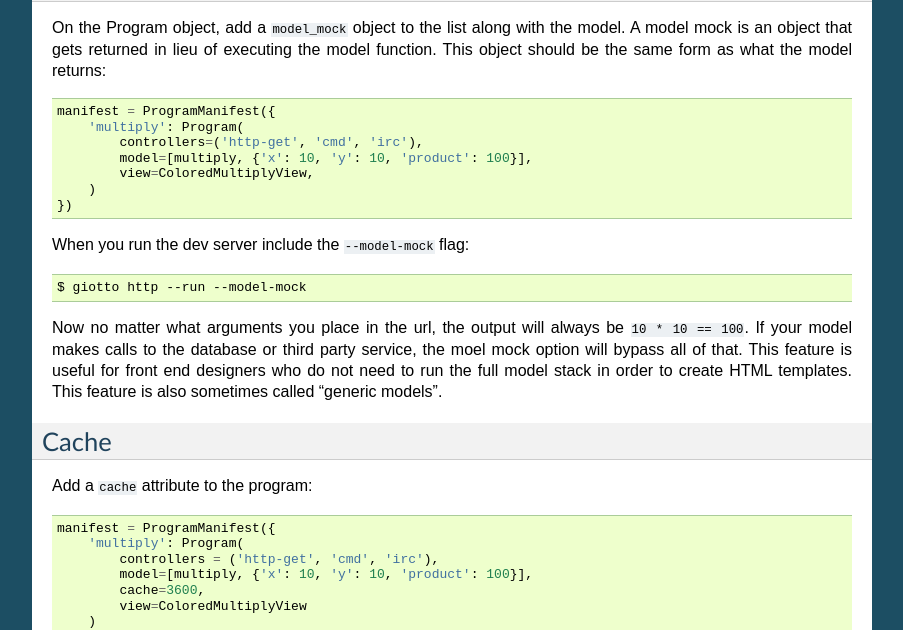
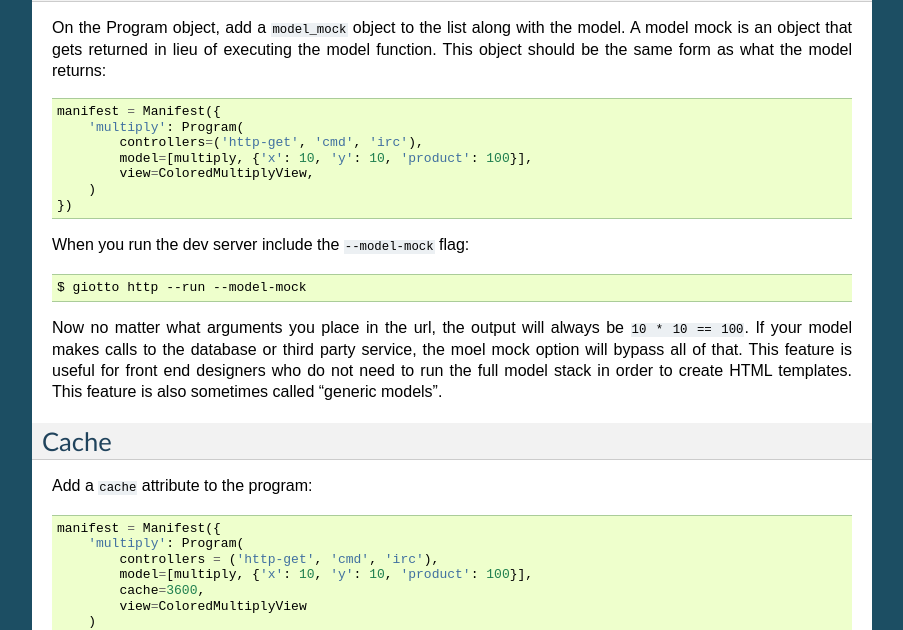
Before and after one commit to priestc/giotto, a Sphinx documentation site: the page built from docs/tutorial.rst, in a window 1280 px wide and 900 px high, scrolled down 2549 px. Shown: the part 156-786 px from the top of the window, without its empty margins (198-1101 px from the left). Built offline with Sphinx 7.4.7, drawn with Linux system fonts in a browser that asks for light colours; some of the changed text lies outside the part shown.

Commit message:
renamed ProgramManifest to just Manifest

```diff
--- a/docs/cache.rst
+++ b/docs/cache.rst
@@ -71,7 +71,7 @@ To enable cache for a program, add a value (in seconds) to the ``cache`` attribu
     def square(x):
         return {'x': x * x}
 
-    manifest = ProgramManifest({
+    manifest = Manifest({
         'squared': Program(
             controllers=('http-get', 'cmd'),
             model=[square],
--- a/docs/manifests.rst
+++ b/docs/manifests.rst
@@ -8,10 +8,10 @@ Manifests are objects that keep track of all the programs that make up your appl
 Think of them as urlconfs in django.
 An example Manifests looks like this::
 
-    from giotto.programs import ProgramManifest
+    from giotto.programs import Manifest
     from myapp.models import homepage, signup, auth_manifest
 
-    manifest = ProgramManifest({
+    manifest = Manifest({
         '': RootProgram(
             model=[homepage],
             view=BasicView,
--- a/docs/models.rst
+++ b/docs/models.rst
@@ -41,9 +41,9 @@ Creating tables
 ---------------
 Add the manageent manifest to your project::
 
-    from giotto.programs import management_manifest, ProgramManifest
+    from giotto.programs import management_manifest, Manifest
 
-    manifest = ProgramManifest({
+    manifest = Manifest({
         'mgt': management_manifest
     })
 
--- a/docs/rendering_templates.rst
+++ b/docs/rendering_templates.rst
@@ -18,10 +18,10 @@ Rendering Templates
 Giotto comes with support for rendering jinja template out of the box.
 To render a template with a program, add the ``jinja_template`` renderer function to your view class::
 
-    from giotto.programs import Program, ProgramManifest
+    from giotto.programs import Program, Manifest
     from giotto.views import BasicView, jinja_template
 
-    manifest = ProgramManifest({
+    manifest = Manifest({
         'test': Program(
             model=[lambda x,y : {'x': x, 'y':y, 'result': int(x) * int(y)],
             view=BasicView(
--- a/docs/serving_static_files.rst
+++ b/docs/serving_static_files.rst
@@ -9,7 +9,7 @@ Just add the ``ServeStatic`` program to your manifest::
 
     from giotto.contrib.static.programs import StaticServe
 
-    manifest = ProgramManifest({
+    manifest = Manifest({
         'static': StaticServe('/var/www/static_files')
     })
 
@@ -23,7 +23,7 @@ SingleStaticServe
 -----------------
 This program is useful to place a single file onto the manifest::
 
-    manifest = ProgramManifest({
+    manifest = Manifest({
         'static': StaticServe('/var/www/static_files'),
         'favicon': StaticServe('/var/www/static_files/favicon.ico'),
     })
--- a/docs/tutorial.rst
+++ b/docs/tutorial.rst
@@ -80,7 +80,7 @@ Inside the ``manifest.py`` file, you will see the following::
     def multiply(x, y):
         return {'x': int(x), 'y': int(y), 'product': int(x) * int(y)}
 
-    manifest = ProgramManifest({
+    manifest = Manifest({
         'multiply': Program(
             controllers = ('http-get', 'cmd', 'irc'),
             model=[multiply, {'x': 3, 'y': 3, 'product': 9}],
@@ -157,7 +157,7 @@ On the Program object, add a ``model_mock`` object to the list along with the mo
 A model mock is an object that gets returned in lieu of executing the model function.
 This object should be the same form as what the model returns::
 
-    manifest = ProgramManifest({
+    manifest = Manifest({
         'multiply': Program(
             controllers=('http-get', 'cmd', 'irc'),
             model=[multiply, {'x': 10, 'y': 10, 'product': 100}],
@@ -181,7 +181,7 @@ Cache
 
 Add a ``cache`` attribute to the program::
 
-    manifest = ProgramManifest({
+    manifest = Manifest({
         'multiply': Program(
             controllers = ('http-get', 'cmd', 'irc'),
             model=[multiply, {'x': 10, 'y': 10, 'product': 100}],
```
Also changed, not shown: 5 other files.
